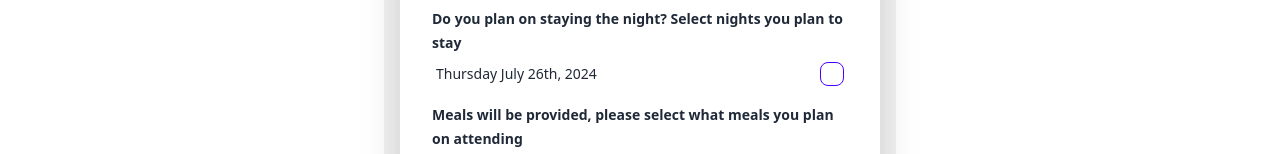
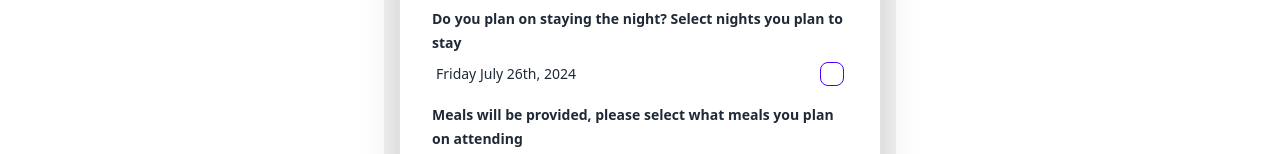
Before and after one commit to mjblessent/apmforeverunited, a React (Vite) app: page /eventregister in a window 1280 px wide. Shown: the part 778-932 px from the top of the page. Built offline with nearby package versions, Linux system fonts and the light colour scheme; no server answers; the database is empty.

Commit message:
typo fix

```diff
--- a/src/components/EventReg/EventFormA.tsx
+++ b/src/components/EventReg/EventFormA.tsx
@@ -131,7 +131,7 @@ const EventFormUA = () => {
                             <span className="label-text font-bold">Do you plan on staying the night? Select nights you plan to stay</span>
                                 <li>
                                     <label className="label cursor-pointer">
-                                        <span className="label-text">Thursday July 26th, 2024</span>
+                                        <span className="label-text">Friday July 26th, 2024</span>
                                         <input type="checkbox" checked={dOneNight} onChange={() => setdOneNight(!dOneNight)} className="checkbox checkbox-primary" />
                                     </label>
                                 </li>
--- a/src/components/EventReg/EventFormUA.tsx
+++ b/src/components/EventReg/EventFormUA.tsx
@@ -125,7 +125,7 @@ const EventFormUA = () => {
                             <span className="label-text font-bold">Do you plan on staying the night? Select nights you plan to stay</span>
                                 <li>
                                     <label className="label cursor-pointer">
-                                        <span className="label-text">Thursday July 26th, 2024</span>
+                                        <span className="label-text">Friday July 26th, 2024</span>
                                         <input type="checkbox" checked={dOneNight} onChange={() => setdOneNight(!dOneNight)} className="checkbox checkbox-primary" />
                                     </label>
                                 </li>
```
